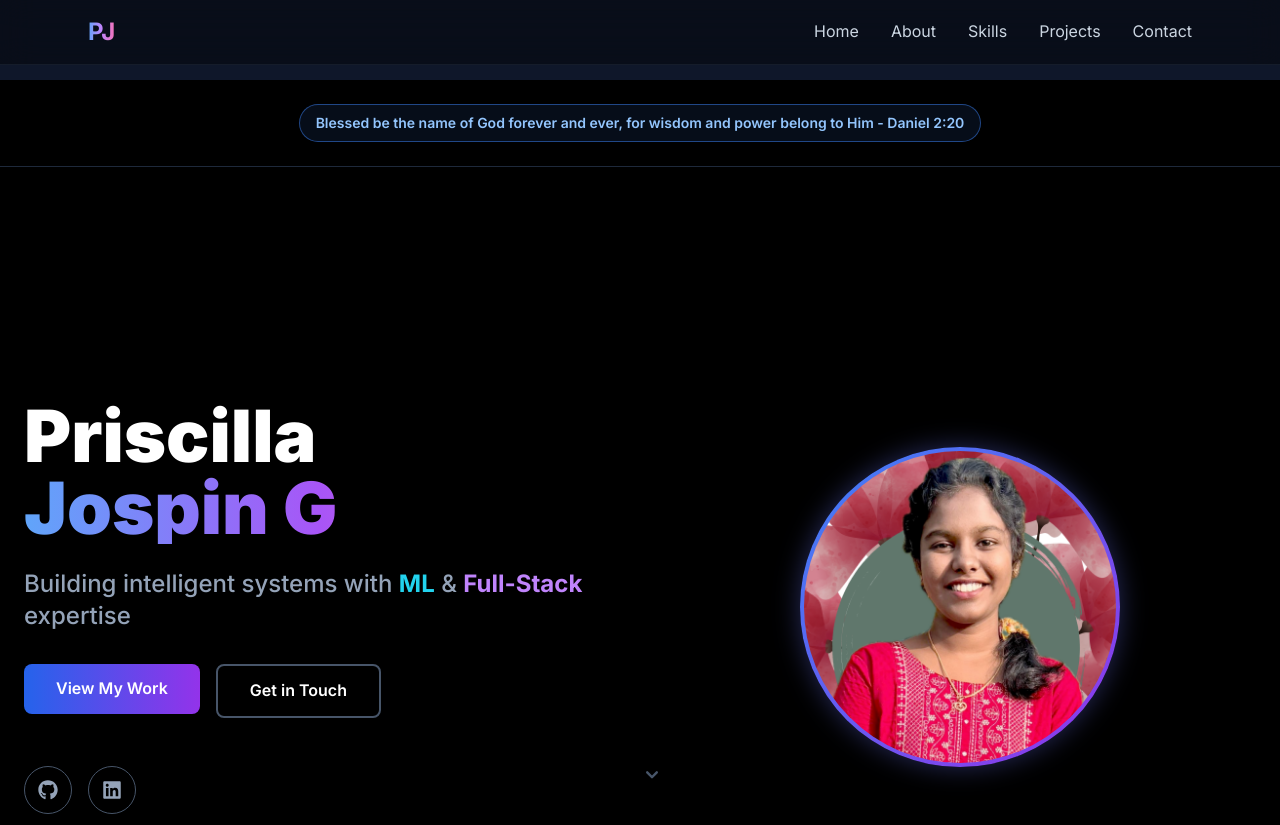
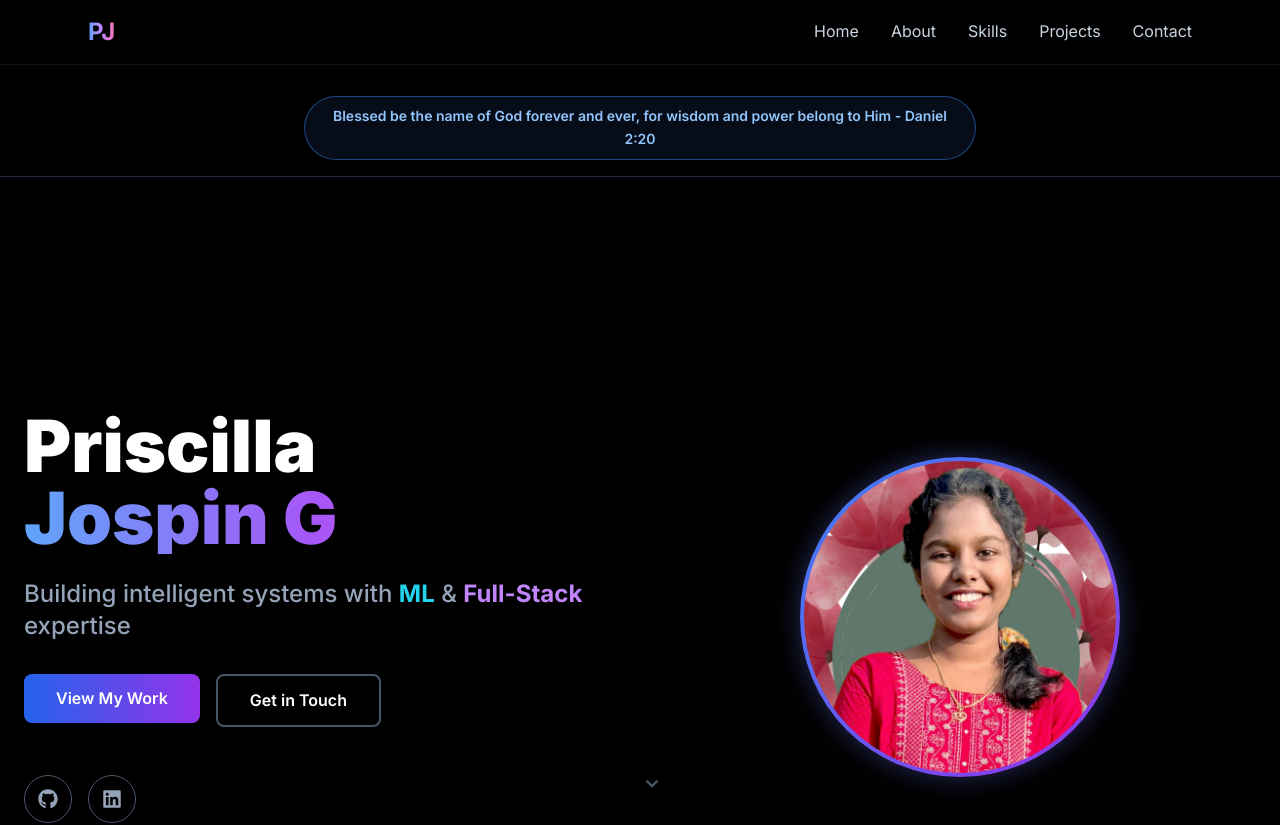
Before and after one commit to PriscillajospinG/upgraded-port, a React (Vite) app: page / in a window 1280 px wide. Shown: the top 825 px of the page. Built offline with nearby package versions, Linux system fonts and the light colour scheme.

Commit message:
refactor: Adjust padding and max-width in Verse component for improved layout

```diff
--- a/src/components/Verse.tsx
+++ b/src/components/Verse.tsx
@@ -2,7 +2,7 @@ import { motion } from 'framer-motion';
 
 export default function Verse() {
   return (
-    <section className="relative bg-black py-6 px-6 border-b border-slate-800 mt-20 z-40">
+    <section className="relative bg-black py-4 px-6 border-b border-slate-800 pt-24 z-40">
       <div className="max-w-7xl mx-auto">
         <motion.div
           className="flex justify-center"
@@ -11,8 +11,8 @@ export default function Verse() {
           transition={{ duration: 0.6 }}
           viewport={{ once: true }}
         >
-          <div className="px-4 py-2 border border-blue-500/50 rounded-full bg-blue-500/10 backdrop-blur-sm text-center">
-            <p className="text-sm font-semibold text-blue-300">
+          <div className="px-4 py-2 border border-blue-500/50 rounded-full bg-blue-500/10 backdrop-blur-sm text-center max-w-2xl">
+            <p className="text-sm font-semibold text-blue-300 leading-relaxed">
               Blessed be the name of God forever and ever, for wisdom and power
               belong to Him - Daniel 2:20
             </p>
```
